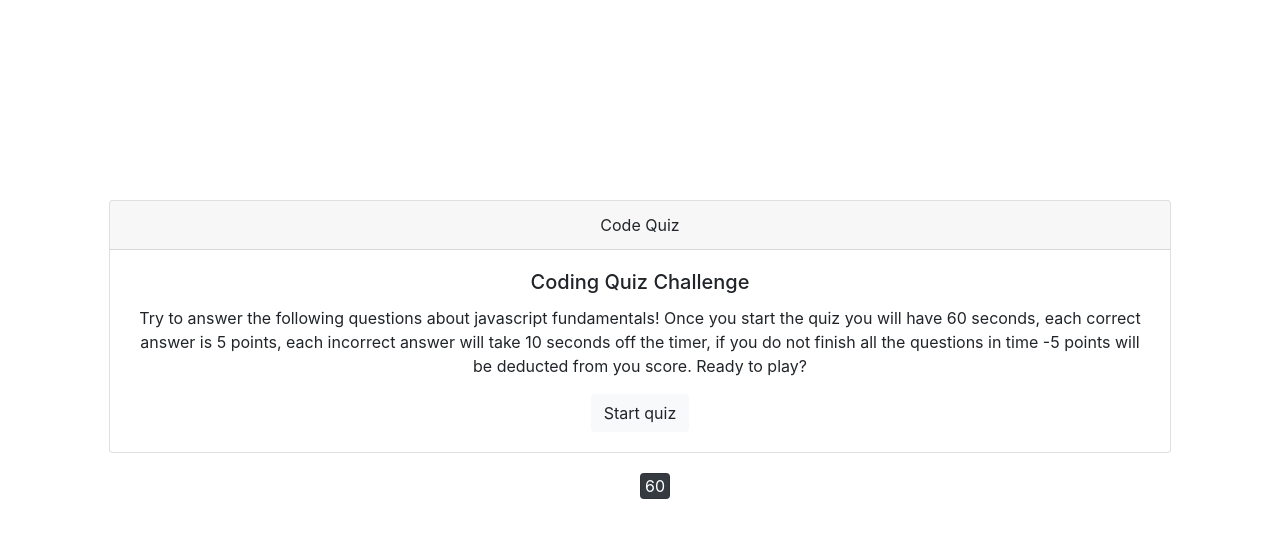
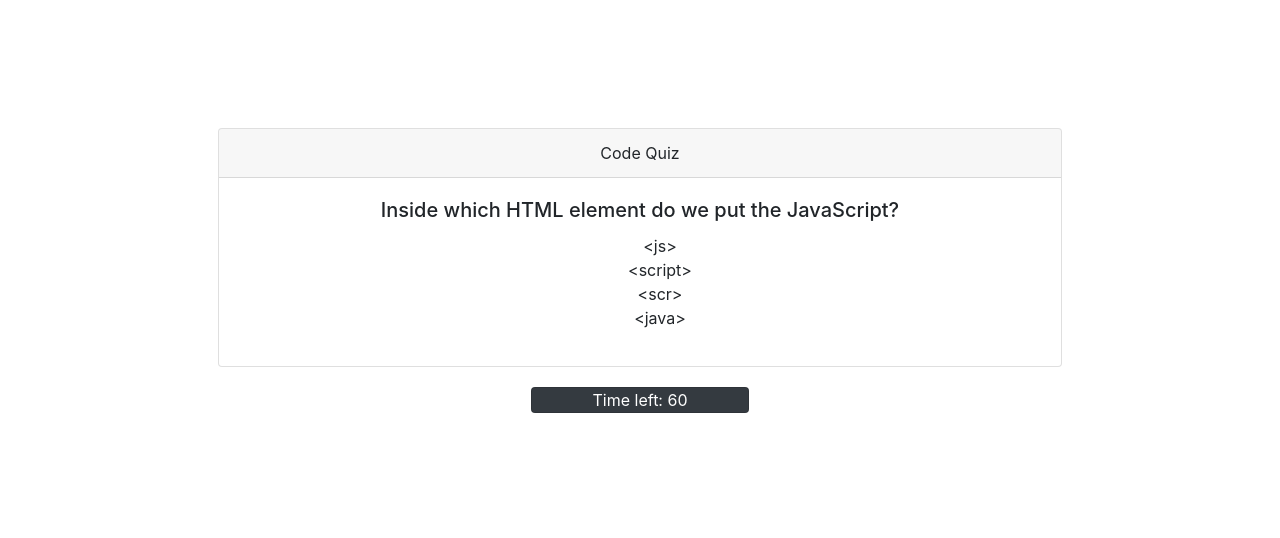
Before and after one commit to wilsonbirch/Code_Quiz, a plain HTML site: page index.html in a window 1280 px wide. Both pictures are taken after a click on the link "Start quiz". Drawn offline with nearby package versions, Linux system fonts and the light colour scheme.

Commit message:
main index screen transition to the code quiz working, nested arrays with questions and answers added

```diff
--- a/index.html
+++ b/index.html
@@ -5,6 +5,7 @@
 <head>
     <meta charset="UTF-8">
     <meta name="viewport" content="width=device-width, initial-scale=1.0">
+    <link rel="stylesheet" type="text/css" href="style.css">
     <link rel="stylesheet" href="https://stackpath.bootstrapcdn.com/bootstrap/4.3.1/css/bootstrap.min.css" integrity="sha384-ggOyR0iXCbMQv3Xipma34MD+dH/1fQ784/j6cY/iJTQUOhcWr7x9JvoRxT2MZw1T" crossorigin="anonymous">
     <title>Code Quiz</title>
 </head>
@@ -12,11 +13,11 @@
 
     <div class ="row">
 
-        <div class = "col-sm-1"></div>
+        <div class = "col-sm-2" ></div>
 
-        <div class="col-sm-10">
+        <div class="col-sm-8">
             <!--main card for quiz questions-->
-        <div class="card text-center" style="margin-top: 200px">
+            <div class="card text-center" style="margin-top: 8rem; width: 100%;">
 
                 <!--card header-->
                 <div class="card-header">
@@ -30,9 +31,8 @@
                     <a class="btn btn-light" id ="startQuiz">Start quiz</a>
                 </div>
             </div>
-
         </div>
-        <div class = "col-sm-1"></div>
+        <div class = "col-sm-2" ></div>
     </div>
 
 
--- a/script.js
+++ b/script.js
@@ -3,19 +3,151 @@ var startQuizEl = document.querySelector("#startQuiz");
 var count = 60;
 var body = document.body;
 
+const myQuestions = ["Inside which HTML element do we put the JavaScript?", "How is a function in Javascript created?","Javascript is primarily used for?" ]
+const answers = new Array( );
+answers [0] = new Array ("<js>","<script>","<scr>","<java>");
+answers [1] = new Array ("function myFunction()","function:myFunction()","function.myFunction()","function~myFunction()");
+answers [2] = new Array ("Defines the content of a webpage","Specifies the layout and style of a webpage","Set the behaviour of a webpage","Creating a database for a webpage")
+const correctAnswer = ["b","a","c"]
+
+
+/* const answers = [
+    { {
+
+        a:"<js>",
+        b:"<script>",
+        c:"<scr>",
+        d:"<java>"
+    },
+     {
+
+        a:"function myFunction()",
+        b:"function:myFunction()",
+        c:"function.myFunction()",
+        d:"function~myFunction()"
+
+    },
+     {
+
+        a:"Defines the content of a webpage",
+        b:"Specifies the layout and style of a webpage",
+        c:"Set the behaviour of a webpage",
+        d:"Creating a database for a webpage"
+    },
+}
+
+    ] */
+
+/* const myQuestions = [
+    {
+      question: "Inside which HTML element do we put the JavaScript?",
+      answers: {
+        a: "<div>",
+        b: "<article",
+        c: "<script>",
+        d: "<js>"
+      },
+      correctAnswer: "c"
+    },
+    {
+      question: "How is a function in Javascript created?",
+      answers: {
+        a: "function myFunction()",
+        b: "function:myFunction()",
+        c: "function.myFunction()",
+        d: "function~myFunction()"
+      },
+      correctAnswer: "a"
+    },
+    {
+      question: "Javascript is primarily used for?",
+      answers: {
+        a: "Defines the content of a webpage",
+        b: "Specifies the layout and style of a webpage",
+        c: "Set the behaviour of a webpage",
+        d: "Creating a database for a webpage"
+      },
+      correctAnswer: "c"
+    },
+    //{
+    //    question: "",
+    //    answers: {
+    //      a: "",
+    //      b: "",
+    //      c: "",
+    //      d: ""
+    //    },
+    //    correctAnswer: "d"
+    //  }
+
+  ];
+ */
 
 function runQuiz(event){
 
     if (count>0){
 
         //create timer div once timer begins
+        var newRow = document.createElement("div");
+        body.appendChild(newRow);
+        newRow.setAttribute("class","row");
+        var leftSpace = document.createElement("div");
+        newRow.appendChild(leftSpace);
+        leftSpace.setAttribute("class", "col-sm-5")
+
         var bodyTimer = document.createElement("div");
-        body.appendChild(bodyTimer);
-        bodyTimer.setAttribute("class", "card text-white text-center bg-dark mb-3");
-        bodyTimer.setAttribute("style", "max-width: 30px; min-width: 20px; margin-left: 50%; margin-top: 20px");
-        bodyTimer.textContent = count;
+        newRow.appendChild(bodyTimer);
+        bodyTimer.setAttribute("class", "col-sm-2 card text-white text-center bg-dark mb-3");
+        bodyTimer.setAttribute("style", "margin-top: 20px");
+        bodyTimer.textContent = ("Time left: "+count);
+
+        var rightSpace = document.createElement("div");
+        newRow.appendChild(rightSpace);
+        rightSpace.setAttribute("class", "col-sm-5")
+
+        for (i=0; i<=myQuestions.length;) {
+
+            var cardBody = document.querySelector(".card-body");
+            var cardText = document.querySelector(".card-text");
+            var cardTitle = document.querySelector(".card-title");
+
+
+            cardBody.removeChild(cardText);
+            cardBody.removeChild(startQuizEl);
+
+            console.log(myQuestions[i])
+            cardTitle.textContent = (myQuestions[i]);
+
+            var answerListEl = document.createElement ("ul");
+            var answer1 = document.createElement("li");
+            var answer2 = document.createElement("li");
+            var answer3 = document.createElement("li");
+            var answer4 = document.createElement("li");
+            cardBody.appendChild(answerListEl);
+            answerListEl.setAttribute("style", "list-style-type:none")
+            answerListEl.appendChild(answer1);
+            answerListEl.appendChild(answer2);
+            answerListEl.appendChild(answer3);
+            answerListEl.appendChild(answer4);
+            answer1.textContent = answers[i][0];
+            answer2.textContent = answers[i][1];
+            answer3.textContent = answers[i][2];
+            answer4.textContent = answers[i][3];
+
+
+            //answer1 =
+
+
+
+
+
+        }
+
+
 
     }
+
+
 
 }
 
```
Lines whose indentation alone changed are shown as unchanged.
